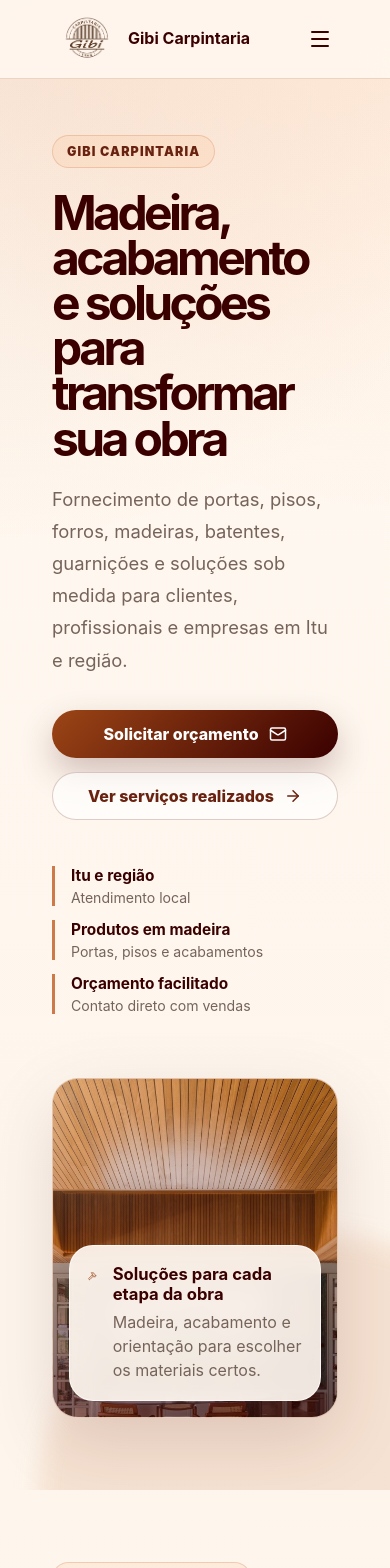
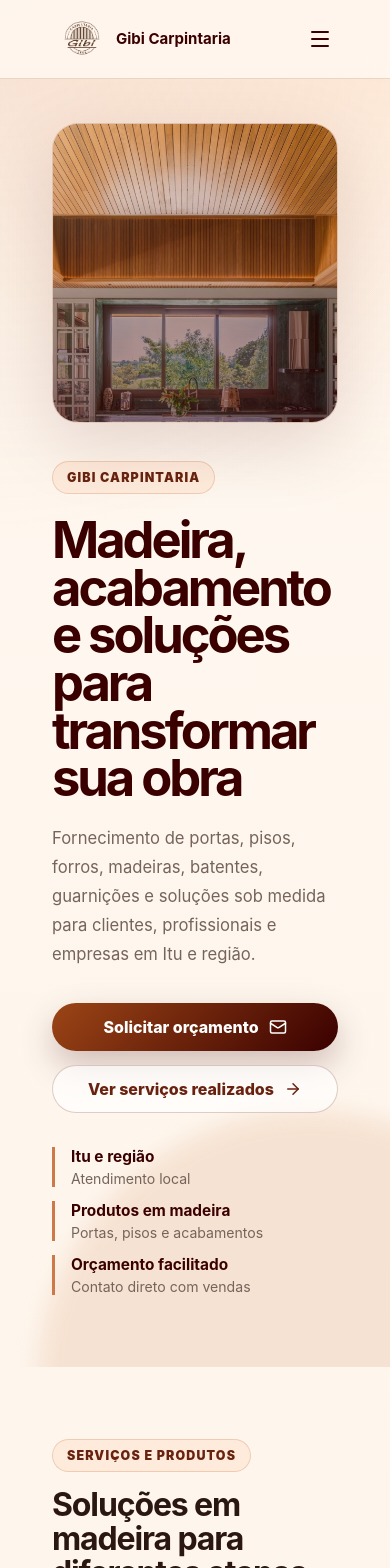
Before and after one commit to PontesDiogo/gibi-carpintaria-site, a React (Vite) app: page / in a window 390 px wide. Shown: the top 1568 px of the page. Built offline with nearby package versions, Linux system fonts and the light colour scheme.

Commit message:
style: ajusta responsividade e SEO inicial da landing page

```diff
--- a/index.html
+++ b/index.html
@@ -1,13 +1,40 @@
 <!doctype html>
-<html lang="en">
+<html lang="pt-BR">
   <head>
     <meta charset="UTF-8" />
-    <link rel="icon" type="image/svg+xml" href="/logoGibi.svg" />
+
+    <link rel="icon" type="image/svg+xml" href="/favicon.svg" />
+
     <meta name="viewport" content="width=device-width, initial-scale=1.0" />
-    <title>Gibi Carpintaria</title>
+
+    <title>Gibi Carpintaria | Madeira, portas, pisos e acabamentos em Itu/SP</title>
+
+    <meta
+      name="description"
+      content="Gibi Carpintaria: soluções em madeira, portas, pisos, forros, batentes, guarnições e acabamentos para obras em Itu/SP e região."
+    />
+
+    <meta
+      name="keywords"
+      content="Gibi Carpintaria, carpintaria em Itu, madeira em Itu, portas de madeira, pisos de madeira, forros de madeira, batentes, guarnições, acabamento para obra"
+    />
+
+    <meta name="author" content="Gibi Carpintaria" />
+
+    <meta property="og:title" content="Gibi Carpintaria" />
+    <meta
+      property="og:description"
+      content="Soluções em madeira, portas, pisos, forros e acabamentos para obras em Itu/SP e região."
+    />
+    <meta property="og:type" content="website" />
+    <meta property="og:locale" content="pt_BR" />
+
+    <meta name="theme-color" content="#692210" />
   </head>
+
   <body>
     <div id="root"></div>
+
     <script type="module" src="/src/main.tsx"></script>
   </body>
 </html>
--- a/src/styles/global.css
+++ b/src/styles/global.css
@@ -205,3 +205,28 @@
   letter-spacing: 0.09em;
   text-transform: uppercase;
 }
+
+::selection {
+  background: var(--color-wood-200);
+  color: var(--color-wood-950);
+}
+
+:focus-visible {
+  outline: 3px solid rgba(206, 122, 72, 0.55);
+  outline-offset: 3px;
+}
+
+@media (prefers-reduced-motion: reduce) {
+  html {
+    scroll-behavior: auto;
+  }
+
+  *,
+  *::before,
+  *::after {
+    animation-duration: 0.01ms !important;
+    animation-iteration-count: 1 !important;
+    scroll-behavior: auto !important;
+    transition-duration: 0.01ms !important;
+  }
+}
--- a/src/styles/layout.css
+++ b/src/styles/layout.css
@@ -725,3 +725,160 @@
     padding: 18px;
   }
 }
+
+/* =========================
+   Responsive refinements
+========================= */
+
+@media (max-width: 1120px) {
+  .hero__content {
+    gap: 42px;
+  }
+
+  .hero__text h1 {
+    font-size: clamp(2.8rem, 6vw, 4.8rem);
+  }
+
+  .services__grid,
+  .projects__grid {
+    grid-template-columns: repeat(2, 1fr);
+  }
+}
+
+@media (max-width: 860px) {
+  .navbar__content {
+    min-height: 78px;
+  }
+
+  .navbar__logo {
+    width: 52px;
+    height: 52px;
+    flex-basis: 52px;
+  }
+
+  .navbar__logo img {
+    width: 52px;
+    height: 52px;
+  }
+
+  .hero {
+    padding-top: 44px;
+  }
+
+  .hero__content {
+    gap: 38px;
+  }
+
+  .hero__text h1 {
+    max-width: 100%;
+    font-size: clamp(2.7rem, 11vw, 4.4rem);
+  }
+
+  .hero__text p {
+    font-size: 1.04rem;
+  }
+
+  .hero__visual {
+    order: -1;
+  }
+
+  .hero__image {
+    min-height: 360px;
+  }
+
+  .section-heading {
+    margin-bottom: 32px;
+  }
+
+  .about__content,
+  .contact__content {
+    gap: 38px;
+  }
+
+  .about__image {
+    min-height: 360px;
+  }
+
+  .contact__card {
+    width: 100%;
+  }
+
+  .footer__brand {
+    align-items: flex-start;
+  }
+}
+
+@media (max-width: 720px) {
+  .services__grid,
+  .projects__grid {
+    grid-template-columns: 1fr;
+  }
+
+  .project-card__image {
+    height: 220px;
+  }
+
+  .footer__content {
+    gap: 28px;
+    padding: 38px 0;
+  }
+
+  .footer__logo {
+    width: 64px;
+    height: 64px;
+    flex-basis: 64px;
+  }
+
+  .footer__logo img {
+    width: 64px;
+    height: 64px;
+  }
+}
+
+@media (max-width: 520px) {
+  .navbar__brand {
+    gap: 10px;
+  }
+
+  .navbar__brand strong {
+    font-size: 0.94rem;
+  }
+
+  .navbar__logo {
+    width: 48px;
+    height: 48px;
+    flex-basis: 48px;
+  }
+
+  .navbar__logo img {
+    width: 48px;
+    height: 48px;
+  }
+
+  .hero__text h1 {
+    font-size: clamp(2.45rem, 13vw, 3.4rem);
+    letter-spacing: -0.06em;
+  }
+
+  .hero__highlights {
+    margin-top: 34px;
+  }
+
+  .hero__image {
+    min-height: 300px;
+  }
+
+  .hero__floating-card {
+    display: none;
+  }
+
+  .section-heading h2,
+  .about__text h2,
+  .contact__text h2 {
+    letter-spacing: -0.035em;
+  }
+
+  .contact__info div {
+    align-items: flex-start;
+  }
+}
```
